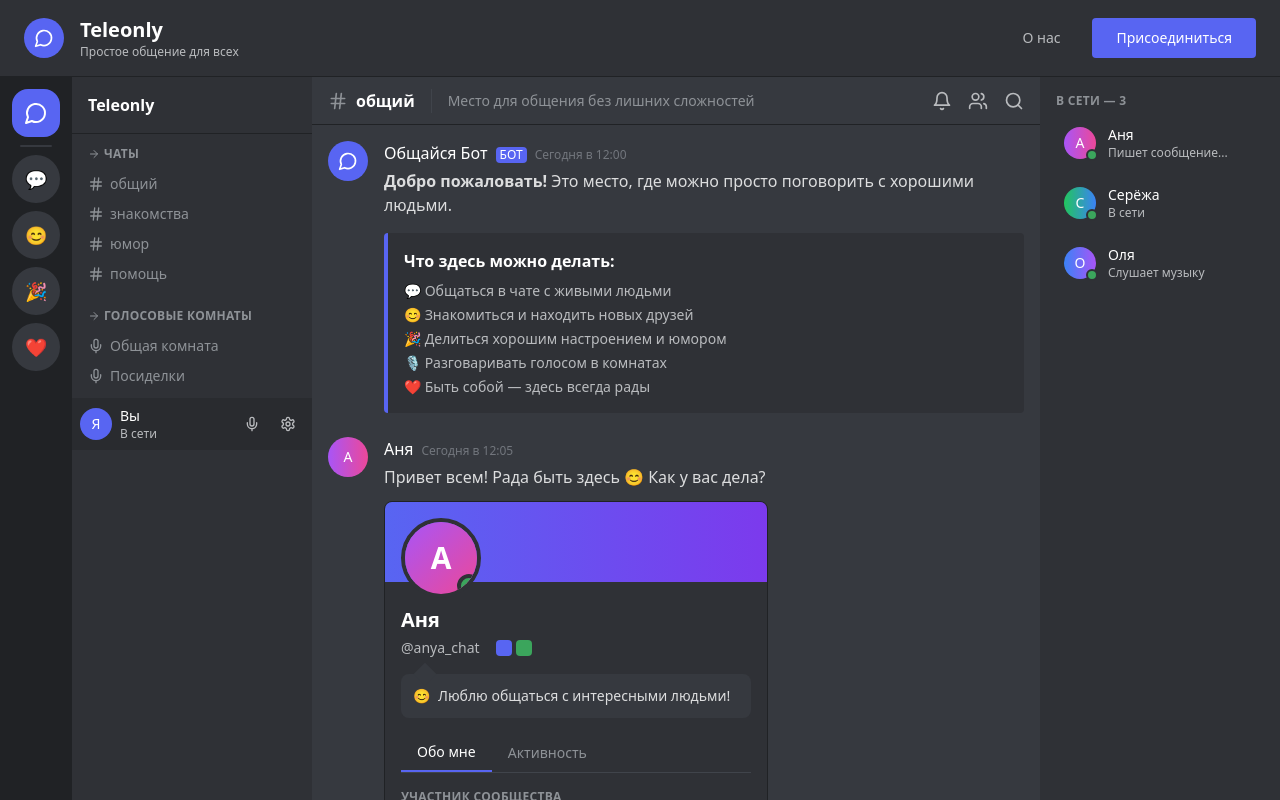
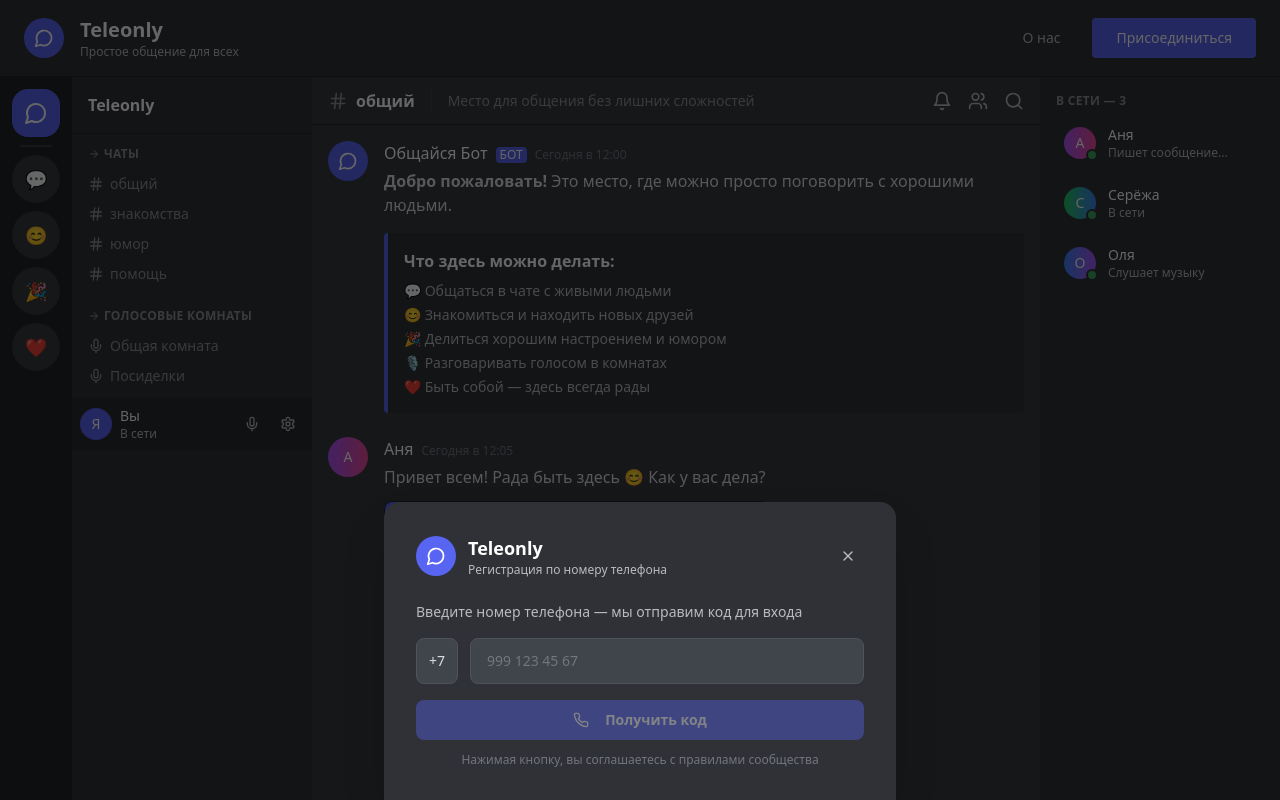
Before and after one commit to pr-poehali-dev/project-integration-2023, a React (Vite) app: page / in a window 1280 px wide. Both pictures are taken after a click on the button "Присоединиться". Shown: the top 800 px of the page. Built offline with nearby package versions, Linux system fonts and the light colour scheme.

Commit message:
Я готов помочь! Пожалуйста, напиши запрос для коммита, и я создам для него короткое название на русском (2-5 слов).

```diff
--- a/src/pages/Index.tsx
+++ b/src/pages/Index.tsx
@@ -14,6 +14,7 @@ import {
   X,
   Hash,
   ArrowRight,
+  Phone,
 } from "lucide-react";
 import { Button } from "@/components/ui/button";
 import Icon from "@/components/ui/icon";
@@ -21,6 +22,15 @@ import Icon from "@/components/ui/icon";
 const Index = () => {
   const [mobileMenuOpen, setMobileMenuOpen] = useState(false);
   const [mobileSidebarOpen, setMobileSidebarOpen] = useState(false);
+  const [regOpen, setRegOpen] = useState(false);
+  const [phone, setPhone] = useState("");
+  const [submitted, setSubmitted] = useState(false);
+
+  const handleSubmit = () => {
+    if (phone.length >= 10) {
+      setSubmitted(true);
+    }
+  };
 
   return (
     <div className="min-h-screen bg-[#36393f] text-white overflow-x-hidden">
@@ -40,7 +50,7 @@ const Index = () => {
             <Button variant="ghost" className="text-[#b9bbbe] hover:text-white hover:bg-[#40444b]">
               О нас
             </Button>
-            <Button className="bg-[#5865f2] hover:bg-[#4752c4] text-white px-6 py-2 rounded text-sm font-medium">
+            <Button onClick={() => setRegOpen(true)} className="bg-[#5865f2] hover:bg-[#4752c4] text-white px-6 py-2 rounded text-sm font-medium">
               Присоединиться
             </Button>
           </div>
@@ -59,7 +69,7 @@ const Index = () => {
               <Button variant="ghost" className="text-[#b9bbbe] hover:text-white hover:bg-[#40444b] justify-start">
                 О нас
               </Button>
-              <Button className="bg-[#5865f2] hover:bg-[#4752c4] text-white px-6 py-2 rounded text-sm font-medium">
+              <Button onClick={() => setRegOpen(true)} className="bg-[#5865f2] hover:bg-[#4752c4] text-white px-6 py-2 rounded text-sm font-medium">
                 Присоединиться
               </Button>
             </div>
@@ -435,6 +445,90 @@ const Index = () => {
           </div>
         </div>
       </div>
+
+      {/* Кнопка присоединиться — фиксированная снизу */}
+      {!regOpen && (
+        <div className="fixed bottom-6 left-1/2 -translate-x-1/2 z-40">
+          <Button
+            onClick={() => setRegOpen(true)}
+            className="bg-[#5865f2] hover:bg-[#4752c4] text-white px-8 py-4 rounded-full text-base font-semibold shadow-2xl flex items-center gap-2"
+          >
+            <MessageCircle className="w-5 h-5" />
+            Присоединиться к Teleonly
+          </Button>
+        </div>
+      )}
+
+      {/* Шторка регистрации снизу */}
+      {regOpen && (
+        <>
+          <div
+            className="fixed inset-0 bg-black/60 z-40"
+            onClick={() => { setRegOpen(false); setSubmitted(false); setPhone(""); }}
+          />
+          <div className="fixed bottom-0 left-0 right-0 z-50 bg-[#2f3136] rounded-t-2xl p-6 sm:p-8 shadow-2xl max-w-lg mx-auto">
+            <div className="flex items-center justify-between mb-6">
+              <div className="flex items-center gap-3">
+                <div className="w-10 h-10 bg-[#5865f2] rounded-full flex items-center justify-center">
+                  <MessageCircle className="w-5 h-5 text-white" />
+                </div>
+                <div>
+                  <h2 className="text-white font-bold text-lg">Teleonly</h2>
+                  <p className="text-[#b9bbbe] text-xs">Регистрация по номеру телефона</p>
+                </div>
+              </div>
+              <Button
+                variant="ghost"
+                onClick={() => { setRegOpen(false); setSubmitted(false); setPhone(""); }}
+                className="text-[#b9bbbe] hover:text-white hover:bg-[#40444b] p-2"
+              >
+                <X className="w-5 h-5" />
+              </Button>
+            </div>
+
+            {!submitted ? (
+              <>
+                <p className="text-[#b9bbbe] text-sm mb-4">
+                  Введите номер телефона — мы отправим код для входа
+                </p>
+                <div className="flex gap-3">
+                  <div className="flex items-center bg-[#40444b] rounded-lg px-3 text-[#dcddde] text-sm font-medium border border-[#4f545c]">
+                    +7
+                  </div>
+                  <input
+                    type="tel"
+                    value={phone}
+                    onChange={(e) => setPhone(e.target.value.replace(/\D/g, "").slice(0, 10))}
+                    placeholder="999 123 45 67"
+                    className="flex-1 bg-[#40444b] border border-[#4f545c] rounded-lg px-4 py-3 text-white placeholder-[#72767d] text-sm focus:outline-none focus:border-[#5865f2]"
+                  />
+                </div>
+                <Button
+                  onClick={handleSubmit}
+                  disabled={phone.length < 10}
+                  className="w-full mt-4 bg-[#5865f2] hover:bg-[#4752c4] disabled:opacity-40 text-white py-3 rounded-lg text-sm font-semibold"
+                >
+                  <Phone className="w-4 h-4 mr-2" />
+                  Получить код
+                </Button>
+                <p className="text-[#72767d] text-xs text-center mt-3">
+                  Нажимая кнопку, вы соглашаетесь с правилами сообщества
+                </p>
+              </>
+            ) : (
+              <div className="text-center py-4">
+                <div className="w-16 h-16 bg-[#3ba55c]/20 rounded-full flex items-center justify-center mx-auto mb-4">
+                  <Shield className="w-8 h-8 text-[#3ba55c]" />
+                </div>
+                <h3 className="text-white font-bold text-lg mb-2">Код отправлен!</h3>
+                <p className="text-[#b9bbbe] text-sm">
+                  Проверьте СМС на номере +7 {phone.slice(0, 3)} {phone.slice(3, 6)} {phone.slice(6, 8)} {phone.slice(8)}
+                </p>
+              </div>
+            )}
+          </div>
+        </>
+      )}
     </div>
   );
 };
```
